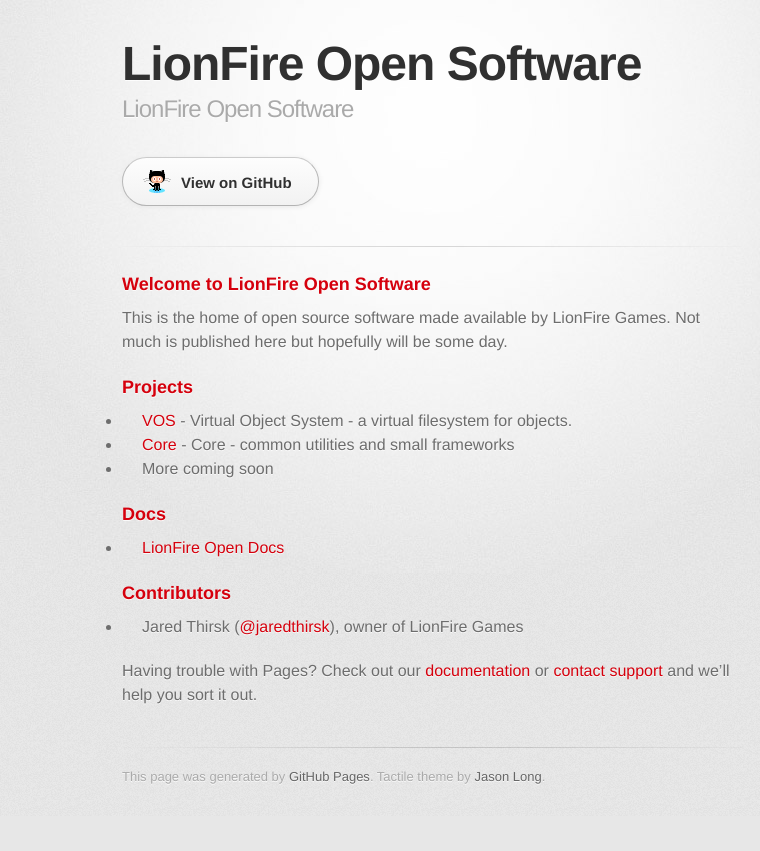
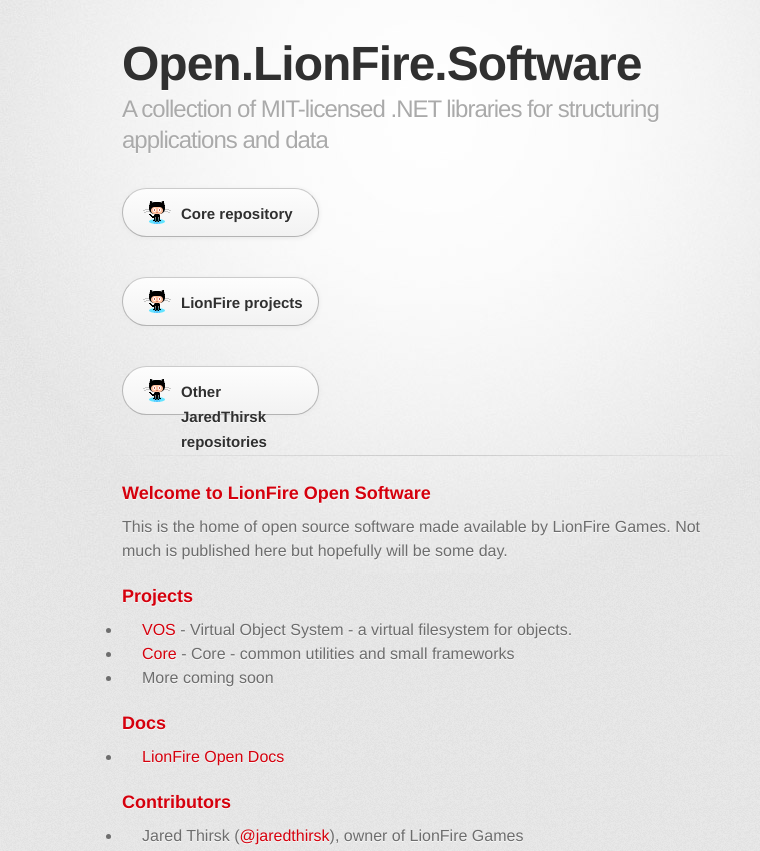
Before and after one commit to LionFire/lionfire.github.io, a plain HTML site: page index.html in a window 1280 px wide. Shown: the top 851 px of the page, without its empty margins (208-968 px from the left). Before the commit the page ends 816 px from the top, so only its background shows below. Drawn offline with Linux system fonts and the light colour scheme; a web font is replaced by a local one.

Commit message:
Update index.html

```diff
--- a/index.html
+++ b/index.html
@@ -10,7 +10,7 @@
     <!--[if lt IE 9]>
     <script src="//html5shiv.googlecode.com/svn/trunk/html5.js"></script>
     <![endif]-->
-    <title>LionFire Open Software by LionFire</title>
+    <title>Open.LionFire.Software</title>
   </head>
 
   <body>
@@ -18,12 +18,18 @@
       <div class="inner">
 
         <header>
-          <h1>LionFire Open Software</h1>
-          <h2>LionFire Open Software</h2>
+          <h1>Open.LionFire.Software</h1>
+          <h2>A collection of MIT-licensed .NET libraries for structuring applications and data</h2>
         </header>
 
         <section id="downloads" class="clearfix">
-          <a href="https://github.com/LionFire" id="view-on-github" class="button"><span>View on GitHub</span></a>
+          <a href="https://github.com/jaredthirsk/Core" id="view-on-github" class="button"><span>Core repository</span></a>
+        </section>
+        <section id="downloads" class="clearfix">
+          <a href="https://github.com/LionFire" id="view-on-github" class="button"><span>LionFire projects</span></a>
+        </section>
+        <section id="downloads" class="clearfix">
+          <a href="https://github.com/jaredthirsk" id="view-on-github" class="button"><span>Other JaredThirsk repositories</span></a>
         </section>
 
         <hr>
@@ -59,7 +65,7 @@
 <li>Jared Thirsk (<a href="https://github.com/jaredthirsk" class="user-mention">@jaredthirsk</a>), owner of LionFire Games</li>
 </ul>
 
-<p>Having trouble with Pages? Check out our <a href="https://help.github.com/pages">documentation</a> or <a href="https://github.com/contact">contact support</a> and we’ll help you sort it out.</p>
+<!--<p>Having trouble with Pages? Check out our <a href="https://help.github.com/pages">documentation</a> or <a href="https://github.com/contact">contact support</a> and we’ll help you sort it out.</p>-->
         </section>
 
         <footer>
```
